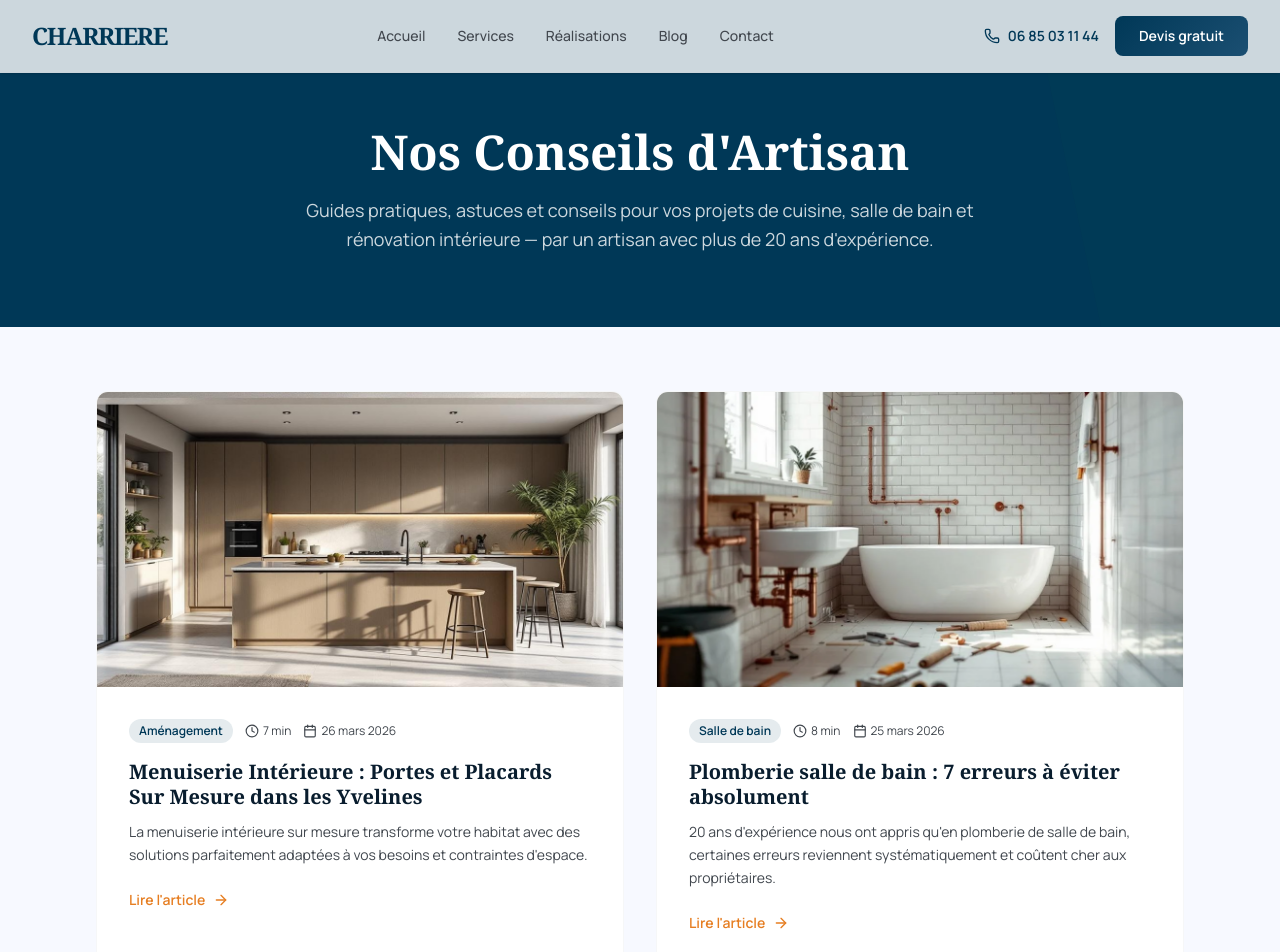
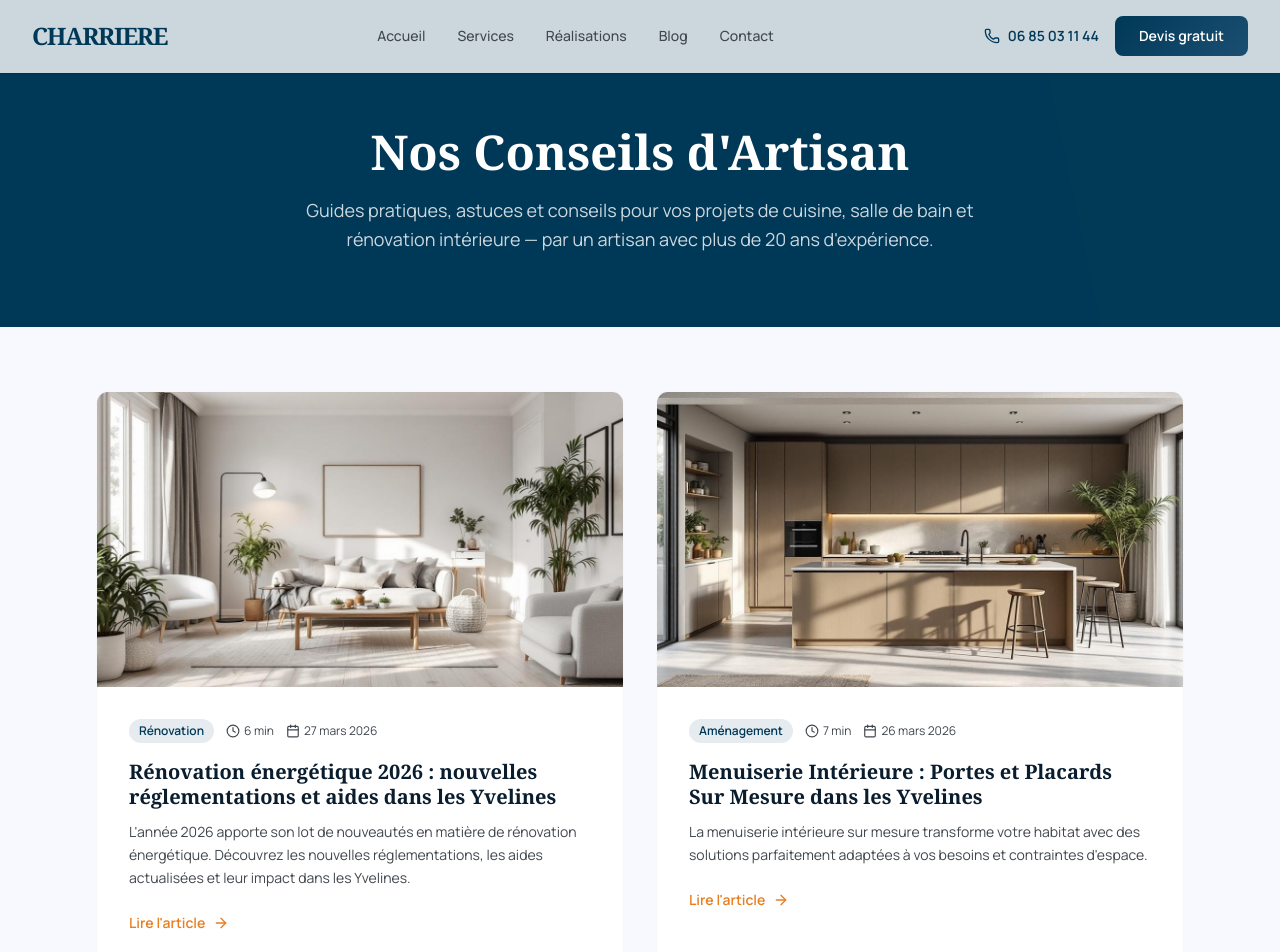
Before and after one commit to Thelastpirate1/charriere-site, a Next.js app: page /blog in a window 1280 px wide. Shown: the top 952 px of the page. Built offline with nearby package versions, Linux system fonts and the light colour scheme.

Commit message:
blog: ajout article - renovation-energetique-2026-nouvelles-reglementations-aides-yvelines

```diff
--- a/src/data/articles.ts
+++ b/src/data/articles.ts
@@ -15,6 +15,102 @@ export interface Article {
 
 export const articles: Article[] = [
   {
+    slug: "renovation-energetique-2026-nouvelles-reglementations-aides-yvelines",
+    title: "Rénovation énergétique 2026 : nouvelles réglementations et aides dans les Yvelines",
+    metaTitle: "Rénovation Énergétique 2026 : Nouvelles Aides et DPE | CHARRIERE SARL",
+    metaDescription:
+      "Découvrez les nouvelles réglementations 2026 en rénovation énergétique, les aides mises à jour et l'impact du DPE dans les Yvelines. Conseils d'expert.",
+    keywords: ["renovation-energetique-2026","aides-renovation-yvelines","DPE-2026","reglementation-thermique-gargenville"],
+    excerpt:
+      "L'année 2026 apporte son lot de nouveautés en matière de rénovation énergétique. Découvrez les nouvelles réglementations, les aides actualisées et leur impact dans les Yvelines.",
+    publishedAt: "2026-03-27",
+    readTime: "6 min",
+    category: "Rénovation",
+    image: "/images/blog/renovation-energetique-2026-nouvelles-reglementations-aides-yvelines.webp",
+    imageAlt: "Rénovation énergétique 2026 : nouvelles réglementations et aides dans les Yvelines",
+    content: `L'année 2026 marque un tournant décisif dans le secteur de la rénovation énergétique en France. Entre nouvelles réglementations, évolution des aides publiques et renforcement du diagnostic de performance énergétique, les propriétaires des Yvelines doivent s'adapter à un cadre législatif en constante évolution. Dans cet article, nous passons en revue tous les changements qui impactent directement les projets de rénovation à Gargenville, Mantes-la-Jolie, Poissy et dans l'ensemble du département.
+
+## Les nouvelles réglementations thermiques en vigueur
+
+### Renforcement de la RE2020 pour les rénovations
+
+La réglementation environnementale 2020, initialement conçue pour les constructions neuves, s'étend progressivement aux rénovations lourdes. Dès 2026, tout projet de rénovation touchant plus de 30% de la surface habitable doit respecter des seuils de performance énergétique renforcés. Cette mesure concerne particulièrement les maisons anciennes typiques de Saint-Germain-en-Laye ou de Conflans-Sainte-Honorine.
+
+Les exigences portent sur trois indicateurs principaux : la consommation d'énergie primaire, l'impact carbone des matériaux utilisés et le confort d'été. Les propriétaires doivent désormais justifier d'un gain énergétique minimum de 35% après travaux, contre 25% précédemment.
+
+### Nouvelles obligations pour les passoires thermiques
+
+Le calendrier d'interdiction de location des logements énergivores se précise. À partir de janvier 2026, les logements classés F au DPE ne pourront plus être mis en location dans les Yvelines. Cette mesure fait suite à l'interdiction des logements G en 2025 et préfigure celle des logements E prévue pour 2028.
+
+Les propriétaires bailleurs de Sartrouville, Les Mureaux ou Gargenville disposent donc d'un délai limité pour engager les travaux nécessaires. L'absence de mise en conformité expose à des sanctions financières pouvant atteindre 5000 euros d'amende.
+
+## Évolution des aides à la rénovation énergétique
+
+### MaPrimeRénov' : nouveaux barèmes et conditions
+
+MaPrimeRénov' évolue significativement en 2026 avec une revalorisation des montants pour certains équipements. Les pompes à chaleur air-eau bénéficient d'une aide majorée de 1000 euros pour les ménages aux revenus intermédiaires. Le plafond d'aide passe de 11000 à 12000 euros pour cette catégorie.
+
+Les conditions d'éligibilité se durcissent également. L'obligation de réaliser un audit énergétique préalable s'étend à tous les logements de plus de 15 ans, contre 20 ans actuellement. Cette mesure vise à mieux cibler les travaux et optimiser les gains énergétiques.
+
+### Certificats d'économies d'énergie renforcés
+
+Le dispositif des certificats d'économies d'énergie (CEE) connaît sa cinquième période avec des objectifs d'économies relevés de 25%. Les fournisseurs d'énergie proposent des primes bonifiées pour l'isolation des combles, des murs et le remplacement des systèmes de chauffage obsolètes.
+
+Cette évolution profite particulièrement aux habitants des Yvelines, où le parc immobilier ancien nécessite souvent des interventions sur l'enveloppe thermique. Les primes CEE peuvent atteindre 3000 euros pour l'isolation complète d'une maison de 100 m².
+
+### Éco-prêt à taux zéro : nouvelles modalités
+
+L'éco-PTZ se simplifie avec la suppression de l'obligation de bouquet de travaux pour les montants inférieurs à 15000 euros. Cette mesure facilite l'accès au financement pour les propriétaires souhaitant entreprendre des travaux par étapes.
+
+Le plafond du prêt augmente à 50000 euros pour les rénovations globales permettant un gain énergétique d'au moins 35%. La durée de remboursement s'étend à 20 ans pour ces projets ambitieux.
+
+## Réforme du diagnostic de performance énergétique
+
+### Nouvelles méthodes de calcul
+
+Le DPE 2026 intègre de nouveaux paramètres de calcul pour affiner l'évaluation des performances énergétiques. La prise en compte des équipements connectés, de la qualité de l'air intérieur et des îlots de chaleur urbains modifie sensiblement les classements.
+
+Cette évolution impacte particulièrement les logements récents des zones denses comme Poissy ou Mantes-la-Jolie, où les phénomènes d'îlots de chaleur sont prononcés. Certains logements classés D pourraient basculer en E, nécessitant des travaux d'amélioration.
+
+### Durée de validité réduite
+
+La durée de validité du DPE passe de 10 à 7 ans pour encourager le suivi régulier des performances énergétiques. Cette mesure vise à tenir compte de l'évolution des équipements et des usages dans le temps.
+
+Les propriétaires doivent donc anticiper le renouvellement de leur diagnostic, particulièrement en cas de projet de vente ou de location. Le coût moyen d'un DPE dans les Yvelines se situe entre 120 et 180 euros selon la complexité du logement.
+
+## Impact spécifique dans les Yvelines
+
+### Enjeux du parc immobilier yvelinois
+
+Les Yvelines comptent un parc immobilier ancien important, avec 40% des logements construits avant 1975. Cette caractéristique rend le département particulièrement concerné par les nouvelles obligations de performance énergétique.
+
+Les communes de Saint-Germain-en-Laye, Conflans-Sainte-Honorine et Sartrouville concentrent de nombreuses maisons individuelles nécessitant des travaux d'isolation et de modernisation des systèmes de chauffage. L'enjeu financier est considérable pour les propriétaires.
+
+### Accompagnement renforcé des collectivités
+
+Le Conseil départemental des Yvelines développe son service d'accompagnement à la rénovation énergétique avec l'ouverture de nouveaux points conseil. Ces structures proposent un accompagnement gratuit pour identifier les travaux prioritaires et optimiser les aides disponibles.
+
+La plateforme de rénovation énergétique des Yvelines facilite également les démarches en centralisant les demandes d'aides et en proposant un réseau d'artisans qualifiés RGE. CHARRIERE SARL fait partie de ce réseau et accompagne les propriétaires dans leurs projets de rénovation énergétique.
+
+## Calendrier et conseils pratiques
+
+### Échéances à retenir
+
+Pour 2026, plusieurs dates sont cruciales : l'interdiction de location des logements F au 1er janvier, l'entrée en vigueur des nouvelles modalités de MaPrimeRénov' au 1er avril, et le déploiement du nouveau DPE au 1er juillet.
+
+Les propriétaires concernés par ces échéances doivent engager leurs démarches dès maintenant pour respecter les délais. La planification des travaux sur plusieurs mois permet d'optimiser les coûts et de bénéficier des meilleures conditions d'intervention.
+
+### Stratégie de rénovation optimale
+
+L'approche par étapes reste pertinente malgré les nouvelles réglementations. Commencer par l'isolation des combles et des murs permet d'obtenir des gains rapides avant d'envisager le remplacement du système de chauffage.
+
+Cette stratégie échelonnée facilite le financement des travaux et permet de bénéficier des différentes aides disponibles. Le coût moyen d'une rénovation énergétique complète varie de 15000 à 25000 euros pour une maison de 100 m² dans les Yvelines.
+
+Les évolutions réglementaires de 2026 transforment le paysage de la rénovation énergétique dans les Yvelines. Entre nouvelles obligations et aides renforcées, les propriétaires disposent d'un cadre incitatif pour améliorer les performances de leur logement. L'accompagnement d'un professionnel qualifié reste essentiel pour naviguer dans cette complexité réglementaire et optimiser les investissements.
+
+Vous envisagez des travaux de rénovation énergétique dans votre logement de Gargenville ou des environs ? CHARRIERE SARL vous accompagne dans votre projet avec un devis gratuit personnalisé et des conseils adaptés aux nouvelles réglementations 2026. Contactez-nous dès aujourd'hui pour faire de votre projet une réussite.`,
+  },
+  {
     slug: "menuiserie-interieure-portes-placards-sur-mesure-gargenville",
     title: "Menuiserie Intérieure : Portes et Placards Sur Mesure dans les Yvelines",
     metaTitle: "Portes et Placards Sur Mesure — Menuiserie Intérieure | CHARRIERE SARL",
```
